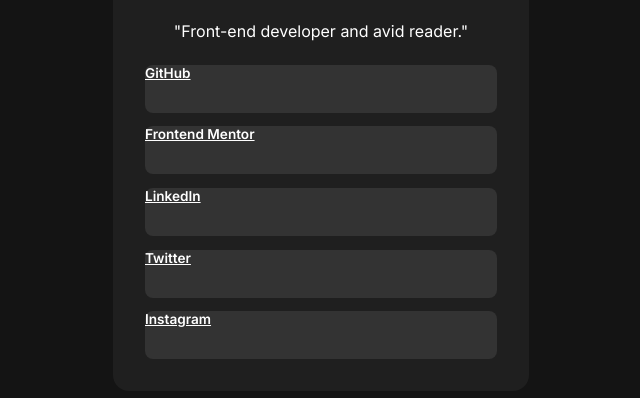
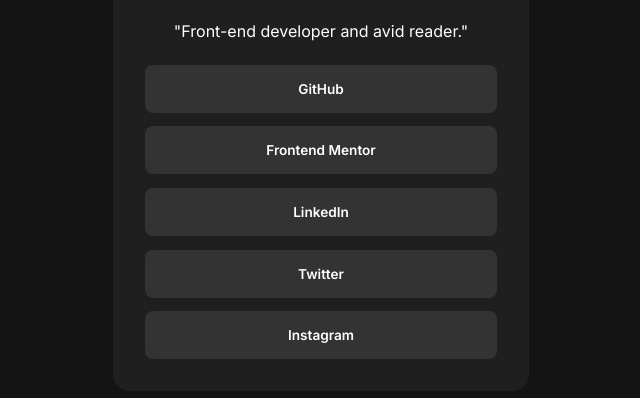
Before and after one commit to iamalabisunday/Social-Links-Profile, a plain HTML site: page index.html in a window 1280 px wide. Shown: the part 316-714 px from the top of the page, without its empty margins (319-959 px from the left). Drawn offline with Linux system fonts and the light colour scheme.

Commit message:
Update style.css

```diff
--- a/style.css
+++ b/style.css
@@ -37,6 +37,7 @@
 /* Profile Main Card */
 .profile-card {
   min-width: 26rem;
+  width: 100%;
   display: flex;
   flex-direction: column;
   align-items: center;
@@ -89,9 +90,10 @@
 }
 
 .btn {
-  height: 3rem;
-  border: none;
-  outline: none;
+  width: 100%;
+  padding: 1rem;
+  text-decoration: none;
+  text-align: center;
   color: var(--White);
   border-radius: 0.5rem;
   font-size: var(--fontBody);
@@ -105,7 +107,7 @@
   background-color: var(--Green);
 }
 
-@media (max-width: 375px) {
+@media (max-width: 40em) {
   .profile-card {
     min-width: 20rem;
   }
```
